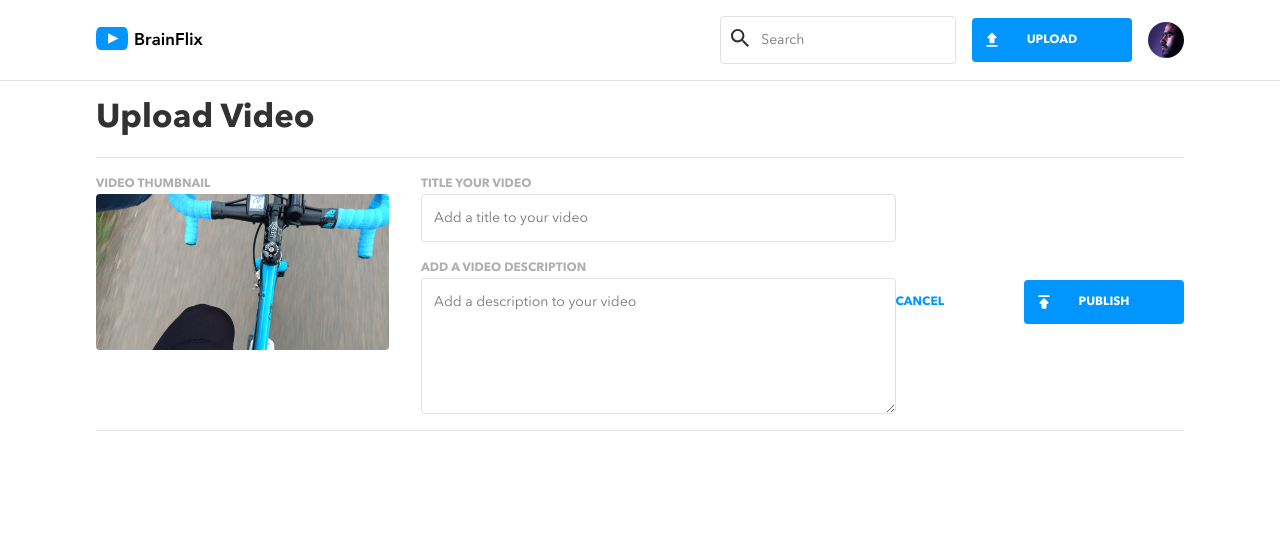
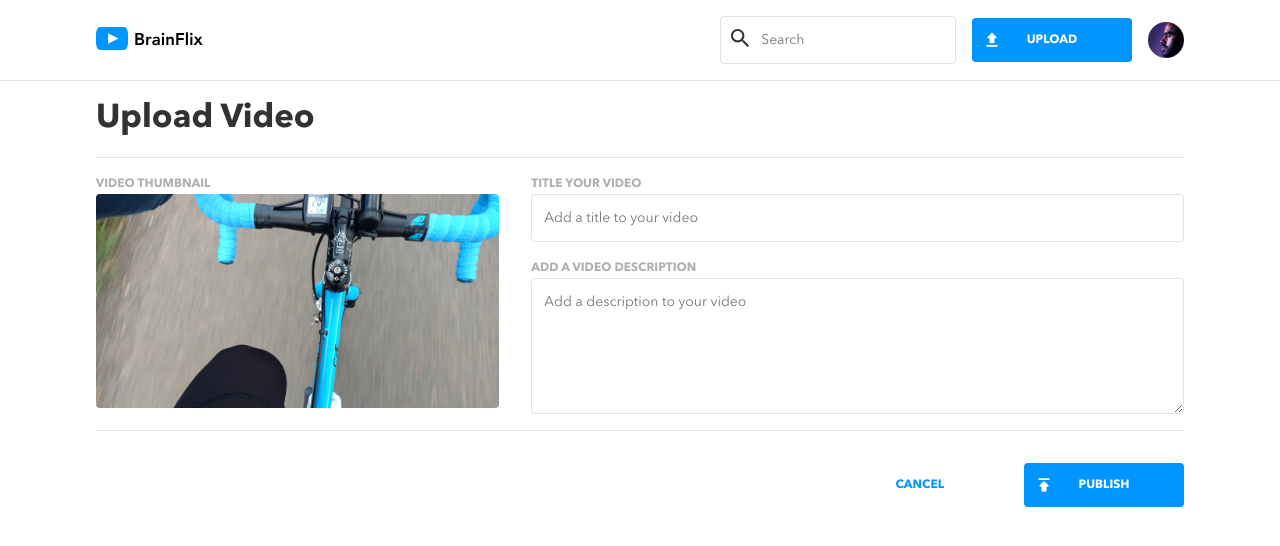
Before and after one commit to zachasher/brainflix, a React (Create React App) app: page /upload in a window 1280 px wide. Shown: the top 546 px of the page. Built offline with nearby package versions, Linux system fonts and the light colour scheme.

Commit message:
Some corrections

```diff
--- a/src/App.js
+++ b/src/App.js
@@ -1,8 +1,8 @@
 import React from "react";
 import { BrowserRouter, Routes, Route } from "react-router-dom";
-import HomePage from "./pages/HomePage.js";
-import UploadPage from "./pages/UploadPage.js";
-import Navbar from "./components/navbar/Navbar.js";
+import HomePage from "./pages/HomePage/HomePage.js";
+import UploadPage from "./pages/UploadPage/UploadPage.js";
+import Navbar from "./components/Navbar/Navbar.js";
 import "./App.scss";
 
 function App() {
--- a/src/components/SideVideos/SideVideos.js
+++ b/src/components/SideVideos/SideVideos.js
@@ -28,7 +28,6 @@ const SideVideos = (props) => {
             </li>
           </Link>
         ))}
-        ;
       </ul>
     </section>
   );
--- a/src/components/Upload/Upload.js
+++ b/src/components/Upload/Upload.js
@@ -1,5 +1,5 @@
 import React, { useState } from "react";
-import "./Upload.scss";
+import "./upload.scss";
 import uploadImage from "../../assets/images/Upload-video-preview.jpg";
 
 function Upload() {
@@ -61,13 +61,13 @@ function Upload() {
             />
           </label>
         </div>
+        </form>
         <div className="upload-section__buttons">
           <button type="submit" className="upload-section__publish">
             PUBLISH
           </button>
           <p className="upload-section__cancel">CANCEL</p>
         </div>
-      </form>
     </section>
   );
 }
--- a/src/components/Upload/Upload.scss
+++ b/src/components/Upload/Upload.scss
@@ -84,6 +84,10 @@
     border-bottom: 1px solid $Brainflix-Mercury;
   }
 
+  @include media-tablet {
+    margin-bottom: 2rem;
+  }
+
   @include media-desktop {
     display: flex;
   }
--- a/src/pages/UploadPage.js
+++ b/src/pages/UploadPage/UploadPage.js
@@ -1,5 +1,5 @@
 import React from 'react';
-import Upload from "../components/Upload/Upload.js";
+import Upload from "../../components/Upload/Upload.js";
 
 function UploadPage() {
   return (
```
Also changed, not shown: src/pages/HomePage/HomePage.js (renamed from src/pages/HomePage.js, +6 -6 lines).
